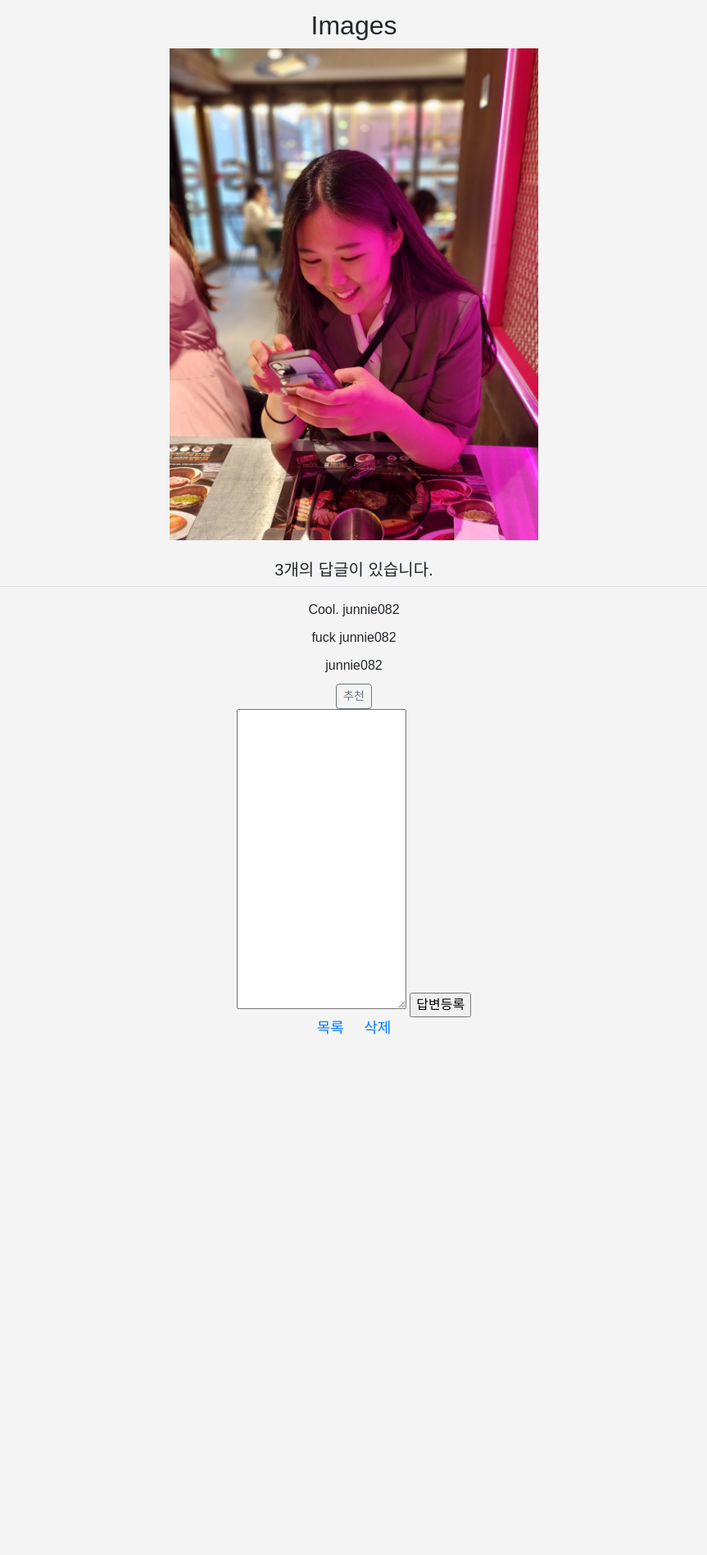
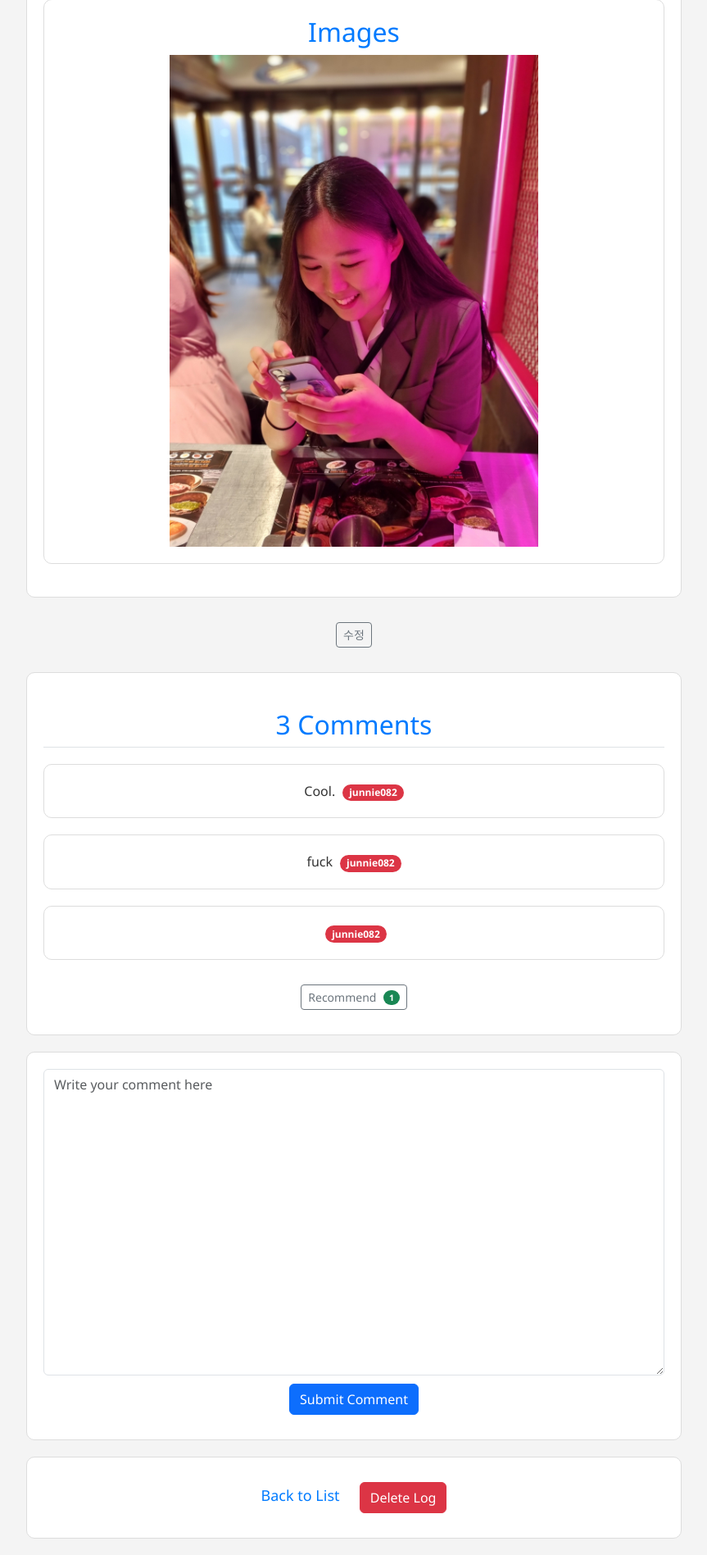
Before and after one commit to junnie082/Scoop-A-Dive, a Django app: page /home/1/ in a window 1280 px wide. Shown: the part 739-2636 px from the top of the page at 82% size, without its empty margins (208-1071 px from the left). Before the commit the page ends 2001 px from the top, so only its background shows below. Run offline with Django 5.2, Linux system fonts and the light colour scheme; data comes from the database, SQL or seed files in the repository; both versions use the stored data as it was after the commit; parts of the project's set-up code (start-up, migrations or seed data) failed here and were passed over; some libraries are stand-ins or nearby versions.

Commit message:
feat: develop modify_log

```diff
--- a/scoopadive/main/templates/main/posting.html
+++ b/scoopadive/main/templates/main/posting.html
@@ -5,73 +5,138 @@
     <meta charset="UTF-8">
     <link rel="stylesheet" type="text/css" href="{% static 'bootstrap.min.css' %}">
     <link rel="stylesheet" type="text/css" href="{% static 'style.css' %}">
-    <title>Log!</title>
+    <title>{{ log.logName }}</title>
+    <style>
+        body {
+            font-family: 'Segoe UI', Tahoma, Geneva, Verdana, sans-serif;
+            background-color: #f4f4f4;
+            color: #333;
+            padding-top: 20px;
+        }
+
+        .container {
+            max-width: 800px;
+            margin: 0 auto;
+        }
+
+        h1, h2, h3, h4, h5 {
+            color: #007BFF;
+        }
+
+        p {
+            font-size: 16px;
+            margin-bottom: 10px;
+            color: #555;
+        }
+
+        .box-section {
+            background-color: #fff;
+            border: 1px solid #ddd;
+            border-radius: 10px;
+            padding: 20px;
+            margin-top: 20px;
+            margin-bottom: 20px;
+        }
+
+        .btn {
+            margin: 10px;
+        }
+
+        .answer-section {
+            border-top: 1px solid #ddd;
+            margin-top: 20px;
+            padding-top: 20px;
+        }
+
+        .badge {
+            margin-left: 5px;
+        }
+    </style>
 </head>
 <body>
-<!-- 네비게이션바 -->
     {% include "components/navbar.html" %}
 
-    <h1>{{ log.logName}}</h1>
-    <p>Diver: {{ log.diver }}</p>
-    <p>Dive No. {{ log.diveNo }}</p>
-    <p>Date: {{ log.date }}</p>
-    <p>Location: {{ log.location }}</p>
-    <p>Buddy: {{ log.buddy }}</p>
-    <p>Time In: {{ log.timeIn }}</p>
-    <p>Time Out: {{ log.timeOut }}</p>
-    <p>Weight: {{ log.weight }}</p>
-    <p>Start(Bar): {{ log.barStart }}</p>
-    <p>End(Bar): {{ log.barEnd }}</p>
-    <p>Max: {{ log.maxDepth }}</p>
-    <p>Min: {{ log.minDepth }}</p>
-    <p>Temperature: {{ log.temperature }}</p>
+    <div class="container box-section">
+        <h1>{{ log.logName }}</h1>
+        <p><strong>Diver:</strong> {{ log.diver }}</p>
+        <p><strong>Dive No.:</strong> {{ log.diveNo }}</p>
+        <p><strong>Date:</strong> {{ log.date }}</p>
+        <p><strong>Location:</strong> {{ log.location }}</p>
+        <p><strong>Buddy:</strong> {{ log.buddy }}</p>
+        <p><strong>Time In:</strong> {{ log.timeIn }}</p>
+        <p><strong>Time Out:</strong> {{ log.timeOut }}</p>
+        <p><strong>Weight:</strong> {{ log.weight }}</p>
+        <p><strong>Start(Bar):</strong> {{ log.barStart }}</p>
+        <p><strong>End(Bar):</strong> {{ log.barEnd }}</p>
+        <p><strong>Max Depth:</strong> {{ log.maxDepth }}</p>
+        <p><strong>Min Depth:</strong> {{ log.minDepth }}</p>
+        <p><strong>Temperature:</strong> {{ log.temperature }}</p>
         <h2>Comments</h2>
         <p>{{ log.comments }}</p>
-    <!-- 이미지 보여주기 -->
+
+        <!-- Images Section -->
+        <div class="box-section">
             <h2>Images</h2>
             {% if log.images %}
-        <img src = "{{ log.images.url }}" alt="" height="600">
+                <img src="{{ log.images.url }}" alt="" height="600">
                 <br>
             {% endif %}
+        </div>
+    </div>
 
-    <h5 class="border-bottom my-3 py-2">{{log.answer_set.count}}개의 답글이 있습니다.</h5>
-    <div>
-        <ul>
+    <div class="my-3">
+{#        {% if request.user == log.diver %}#}
+        <a href="{% url 'main:view_modify_log' log_id=log.id %}"
+           class="btn btn-sm btn-outline-secondary">수정</a>
+{#        {% endif %}#}
+    </div>
+
+    <!-- Comments Section -->
+    <div class="container box-section comments-section">
+        <h2 class="border-bottom my-3 py-2">{{ log.answer_set.count }} Comments</h2>
+        <ul class="comment-list">
             {% for answer in log.answer_set.all %}
-
-                <li>{{ answer.content }}  {{ answer.author }}</li>
+                <li class="comment-box box-section" >
+                    <span class="comment-content">{{ answer.content }}</span>
+                    <span class="badge rounded-pill text-bg-danger">{{ answer.author }}</span>
+                </li>
             {% endfor %}
         </ul>
+
+        <a href="javascript:void(0)" data-uri="{% url 'main:log_vote' log_id=log.id %}"
+            class="recommend btn btn-sm btn-outline-secondary"> Recommend
+            <span class="badge rounded-pill bg-success">{{ log.voter.count }}</span>
+        </a>
     </div>
 
-    <a href="javascript:void(0)" data-uri="{% url 'main:log_vote' log_id=log.id %}"
-       class="recommend btn btn-sm btn-outline-secondary"> 추천
-        <span class="badge rounded-pill bg-success">{{question.voter.count}}</span>
-    </a>
+
+
+    <!-- Answer Submission Form -->
+    <div class="container box-section answer-section">
+        <form action="{% url 'main:answer_create' log.id %}" method="post">
+            {% csrf_token %}
+            <textarea name="content" id="content" rows="15" class="form-control" placeholder="Write your comment here"></textarea>
+            <input type="submit" value="Submit Comment" class="btn btn-primary">
+        </form>
+    </div>
+
+    <div class="container box-section">
+        <a href="/home/">Back to List</a>
+        <a href="/home/{{ log.pk }}/remove" class="btn btn-danger">Delete Log</a>
+    </div>
+
+    <!-- Bootstrap JS -->
+    <script src="{% static 'bootstrap.min.js' %}"></script>
 
     <script>
         const recommend_elements = document.getElementsByClassName("recommend");
         Array.from(recommend_elements).forEach(function(element) {
             element.addEventListener('click', function() {
-        if(confirm("정말로 추천하시겠습니까?")) {
+                if(confirm("Are you sure you want to recommend this log ?")) {
                     location.href = this.dataset.uri;
-        };
+                }
             });
         });
-
     </script>
-
-
-
-    <form action="{% url 'main:answer_create' log.id %}" method="post">
-    {% csrf_token %}
-    <textarea name="content" id="content" rows="15"></textarea>
-    <input type="submit" value="답변등록">
-    </form>
-    <a href="/home/">목록</a>
-    <a href="/home/{{ log.pk }}/remove">삭제</a>
-<!-- Bootstrap JS -->
-<script src="{% static 'bootstrap.min.js' %}"></script>
-
     </body>
 </html>
--- a/scoopadive/main/urls.py
+++ b/scoopadive/main/urls.py
@@ -19,4 +19,6 @@ urlpatterns = [
     path('home/<int:pk>/remove/', remove_post),
     path('answer/create/<int:logId>', views.answer_create, name="answer_create"),
     path('home/vote/<int:log_id>/', views.log_vote, name="log_vote"),
+    path('home/log/modify/view_log_modify/<int:log_id>', views.view_modify_log, name="view_modify_log"),
+    path('home/log/modify/<int:log_id>/', views.modify_log, name="modify_log"),
 ]
--- a/scoopadive/main/views.py
+++ b/scoopadive/main/views.py
@@ -1,5 +1,6 @@
 from email import message
 
+from django.contrib.auth.decorators import login_required
 from django.contrib.auth.models import AnonymousUser
 from django.shortcuts import render, redirect, get_object_or_404
 from django.core.paginator import Paginator
@@ -78,7 +79,9 @@ def answer_create(request, logId):
     # 답글 추가
     log = get_object_or_404(Log, pk=logId)
     author = request.user
-    log.answer_set.create(content=request.POST.get('content'), author=author, create_date=timezone.now())
+    content = request.POST.get('content')
+    if content != '':
+        log.answer_set.create(content=content, author=author, create_date=timezone.now())
     return redirect('main:posting', logId)
 
 def log_vote(request, log_id):
@@ -88,3 +91,53 @@ def log_vote(request, log_id):
     else:
         log.voter.add(request.user)
     return redirect('main:posting', log_id)
+
+@login_required()
+def view_modify_log(request, log_id):
+    return render(request, 'main/modify_log.html', {'log_id': log_id})
+
+@login_required
+def modify_log(request, log_id):
+    log = Log.objects.get(pk=log_id)
+    print("log: " + str(log.diver))
+    logName = request.POST.get('logName')
+    diver = request.POST.get('diver')
+    diveNo = request.POST.get('diveNo')
+    date = request.POST.get('date')
+    location = request.POST.get('location')
+    buddy = request.POST.get('buddy')
+    timeIn = request.POST.get('timeIn')
+    timeOut = request.POST.get('timeOut')
+    weight = request.POST.get('weight')
+    barStart = request.POST.get('barStart')
+    barEnd = request.POST.get('barEnd')
+    maxDepth = request.POST.get('maxDepth')
+    minDepth = request.POST.get('minDepth')
+    temperature = request.POST.get('temperature')
+    comments = request.POST.get('comments')
+    images = request.POST.get('images')
+    print("logName: " + str(logName) + " diver: " + str(diver) + " diveNo: " + str(diveNo) + " date: " + str(date) + " location: " + str(location)
+          + " buddy: " + str(buddy) + " timeIn: " + str(timeIn) + " timeOut: " + str(timeOut) + " weight: " + str(weight)
+          + "barStart: " + str(barStart) + " barEnd: " + str(barEnd) + " maxDepth: " + str(maxDepth) + " minDepth: " + str(minDepth)
+          + " temperature: " + str(temperature) + " comments: " + str(comments) + " images: " + str(images))
+
+    if logName != '': log.logName = logName
+    if diver != None: log.diver = diver
+    if diveNo != '': log.diveNo = diveNo
+    if date != '': log.date = date
+    if location != '': log.location = location
+    if buddy != '': log.buddy = buddy
+    if timeIn != '': log.timeIn = timeIn
+    if timeOut != '': log.timeOut = timeOut
+    if weight != '': log.weight = weight
+    if barStart != '': log.barStart = barStart
+    if barEnd != '': log.barEnd = barEnd
+    if maxDepth != '': log.maxDepth = maxDepth
+    if minDepth != '':log.minDepth = minDepth
+    if temperature != '':log.temperature = temperature
+    if comments != '':log.comments = comments
+    if images != '': log.images = images
+
+    log.save()
+
+    return render(request, 'main/home.html')
```
Also changed, not shown: scoopadive/main/templates/main/modify_log.html (added, +141 -0 lines), scoopadive/db.sqlite3, scoopadive/main/migrations/0002_remove_log_diver 2.py (added), scoopadive/main/migrations/0003_log_diver 2.py (added), scoopadive/main/migrations/0004_answer_author 2.py (added), scoopadive/user_profile/migrations/0001_initial 2.py (added), scoopadive/user_profile/migrations/0002_alter_profile_table 2.py (added), scoopadive/user_profile/migrations/0009_profile_loglist 2.py (added), 3 other files. Lines whose indentation alone changed are shown as unchanged.
